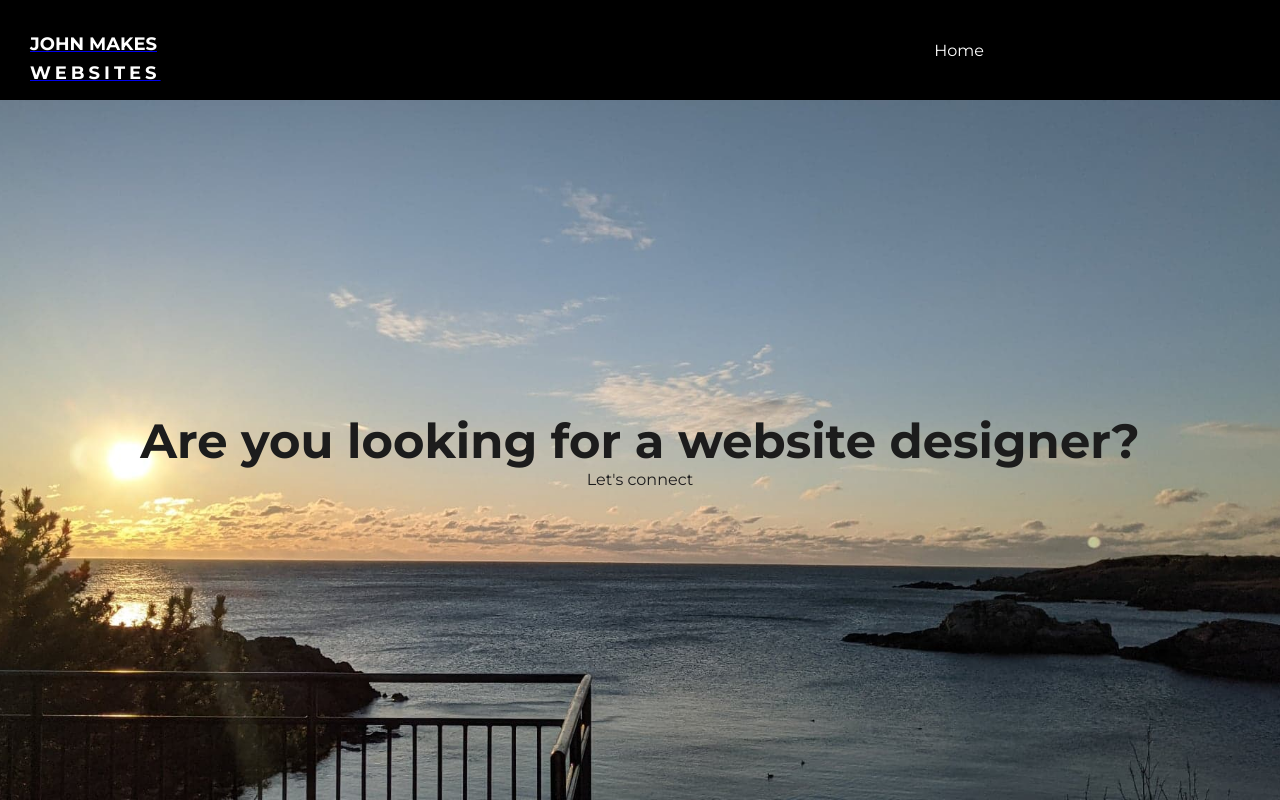
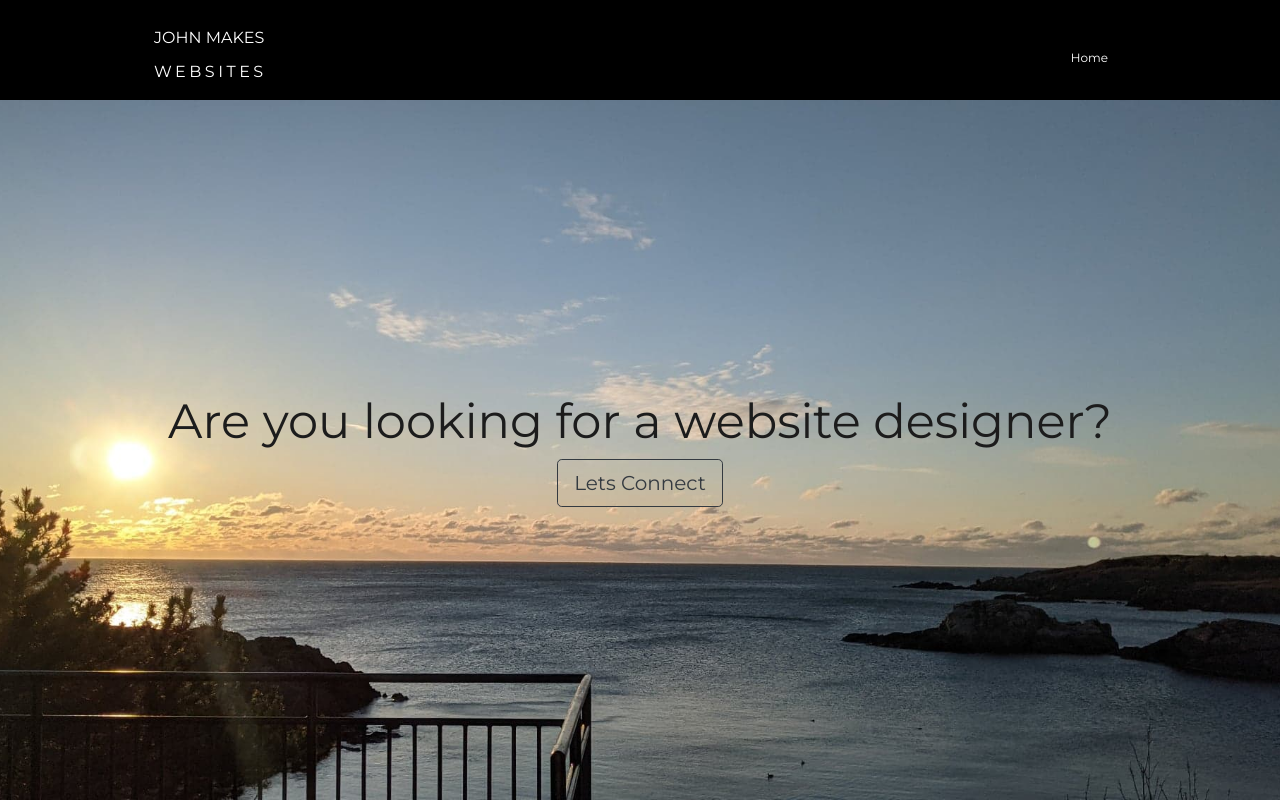
Before and after one commit to Jahonay/johnmakeswebsites, a React (Create React App) app: page / in a window 1280 px wide. Shown: the top 800 px of the page. Built offline with nearby package versions, Linux system fonts and the light colour scheme.

Commit message:
Add files via upload

```diff
--- a/src/HeroSection.js
+++ b/src/HeroSection.js
@@ -1,12 +1,17 @@
 import React from 'react';
 import './App.css';
 import './HeroSection.css';
+import {Button} from 'reactstrap';
+
+
+
 
 function HeroSection(){
+
     return(
         <div className='hero-container'>
                 <h1>Are you looking for a website designer?</h1>
-                <p>Let's connect</p>
+                <Button outline color="dark" size='lg'>Lets Connect</Button>
         </div>
 
     );
--- a/src/Navbar.css
+++ b/src/Navbar.css
@@ -16,7 +16,7 @@
     align-items: center;
     height: 100px;
     max-width: 1500px;
-    margin: 0 3rem 0 3rem auto;
+    margin: auto;
 }
 
 .navbar-logo{
@@ -25,14 +25,21 @@
     vertical-align: middle;
 }
 
-.logo-container{
+.navbar-container a{
+  text-decoration: none;
+  font-size: 12px;
+
+}
+
+.navbar-container .navbar-logo div.logo-container{
     align-items:center;
     justify-content: center;
     margin:auto;
+    font-style:none;
     display:grid;
-    margin-top: 1rem;
     grid-template-columns: [row1-start]100% auto;
     font-size: 12px;
+    font-weight:bold;
     color:white;
     grid-gap:4px;
     grid-template-rows: [row1-start]50% auto [row1-end row2start] 50% auto;
@@ -40,13 +47,17 @@
     width: 200px;
 }
 
-.logo{
+.navbar-logo .logo-container h1.logo{
+    text-decoration: none;
     grid-column-start: 1;
+    font-size:1rem;
     grid-row-start:1;
     display: block;
 }
-.web{
-    letter-spacing: 4px;
+.navbar-logo .logo-container h1.web{
+    text-decoration: none;
+    letter-spacing: 3.5px;
+    font-size: 1rem;
     grid-column-start: 1;
     grid-row-start:2;
 }
--- a/src/component/Cont.js
+++ b/src/component/Cont.js
@@ -1,6 +1,6 @@
 import React from 'react';
 import '../App.css';
-import Contact from '../Contact.js';
+import Contact from '../Contact';
 
 export default function Cont() {
     return (
--- a/src/index.js
+++ b/src/index.js
@@ -1,5 +1,7 @@
 import React from 'react';
 import ReactDOM from 'react-dom';
+
+import 'bootstrap/dist/css/bootstrap.min.css';
 import './index.css';
 import App from './App';
 
```
